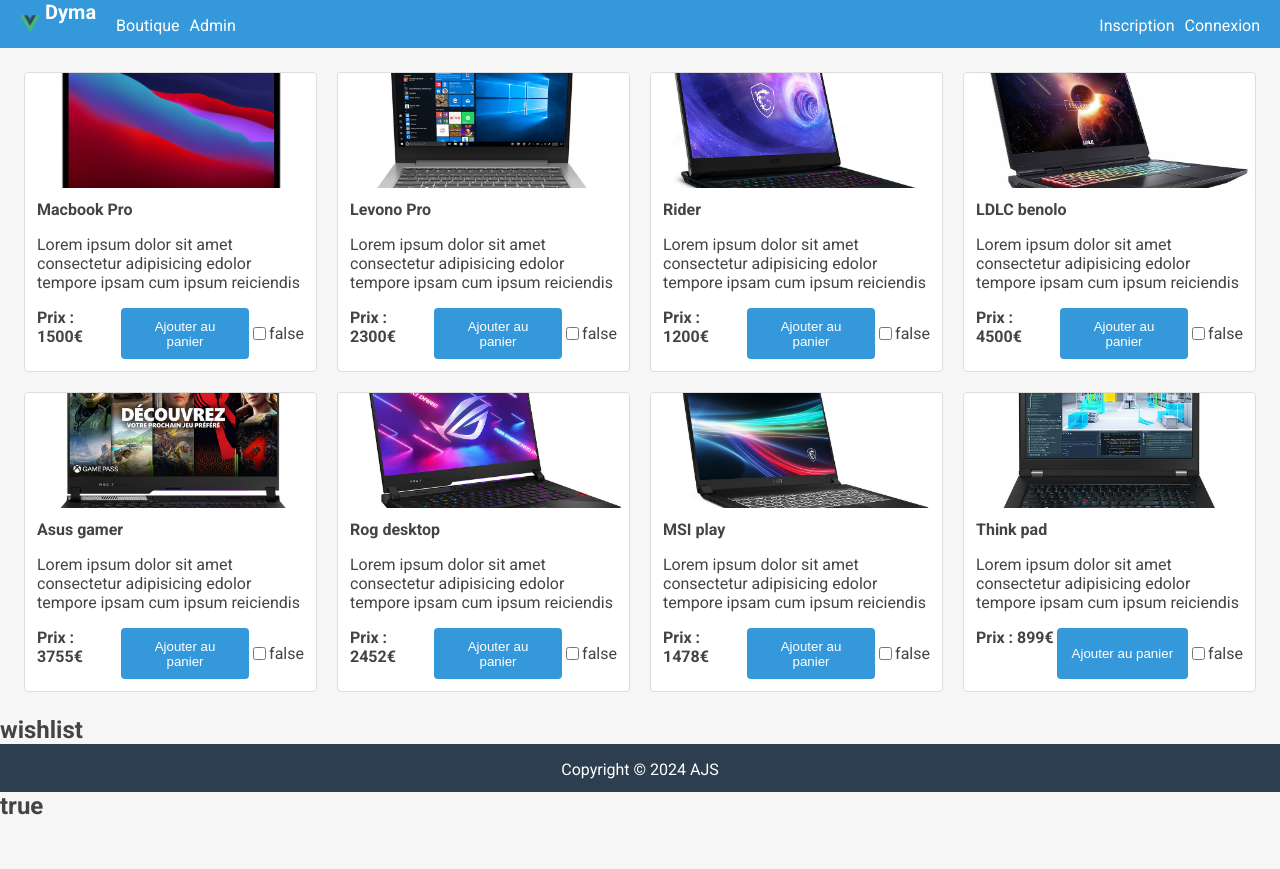
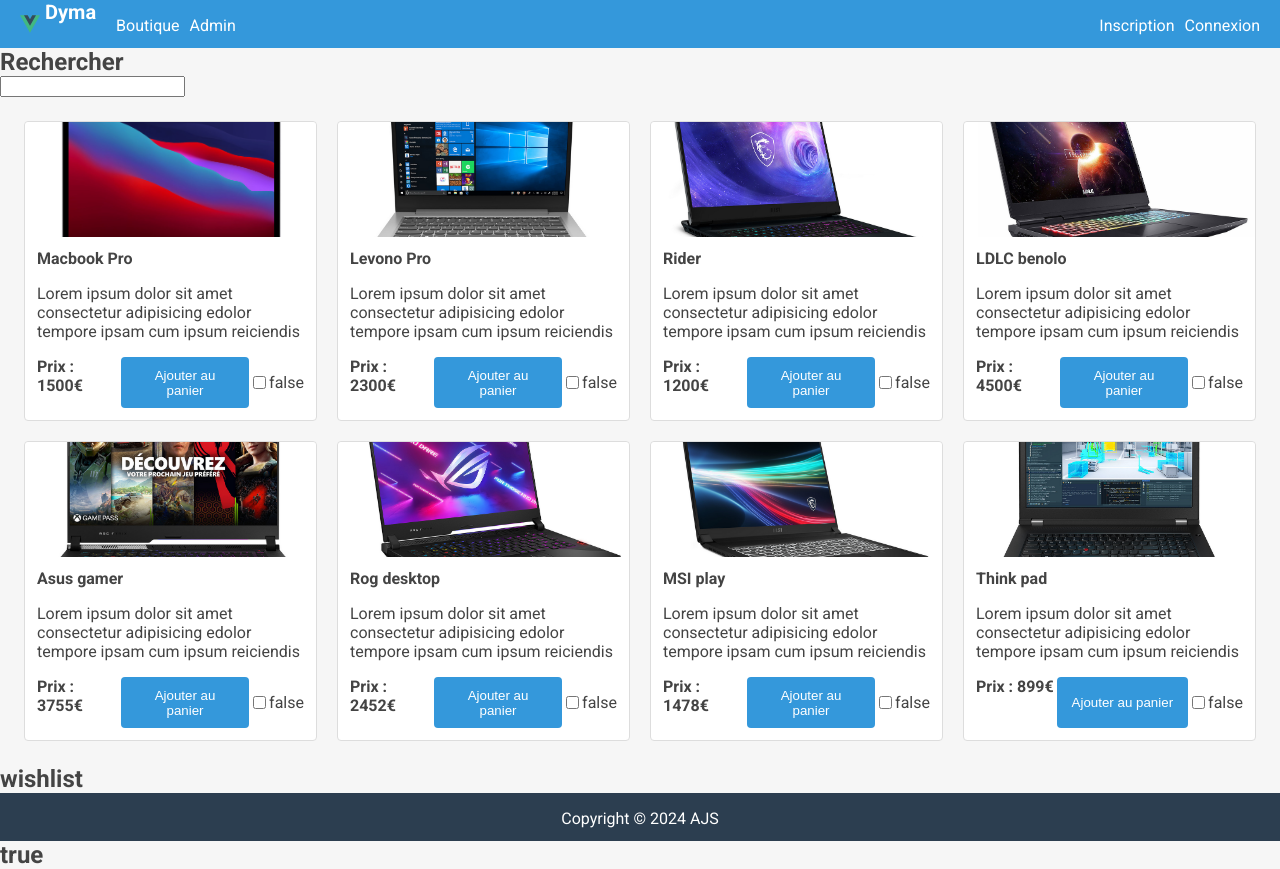
Before and after one commit to Antony-jacques/vue-ecommerce, a Vue app: page / in a window 1280 px wide. Before the commit the page ends 820 px from the top, so only its background shows below. Built offline with nearby package versions, Linux system fonts and the light colour scheme.

Commit message:
wip update search

```diff
--- a/src/App.vue
+++ b/src/App.vue
@@ -1,3 +1,30 @@
+<template>
+  <div
+    class="app-container"
+    :class="{
+      gridEmpty: cartEmpty
+    }"
+  >
+    <h2>{{ cartEmpty }}</h2>
+    <TheHeader class="header" />
+    <Shop
+      @add-product-to-cart="addProductToCart"
+      @add-to-wish-list="addToWishList"
+      @update-filter="updateFilter"
+      :products="state.products"
+      :filters="state.filters"
+      class="shop"
+    />
+    <Cart
+      v-if="!cartEmpty"
+      @remove-product-from-cart="removeProductFromCart"
+      :cart="state.cart"
+      class="cart"
+    />
+    <TheFooter class="footer" />
+  </div>
+</template>
+
 <script setup lang="ts">
 import TheHeader from './components/Header.vue'
 import TheFooter from './components/Footer.vue'
@@ -78,31 +105,6 @@
 })
 </script>
 
-<template>
-  <div
-    class="app-container"
-    :class="{
-      gridEmpty: cartEmpty
-    }"
-  >
-    <h2>{{ cartEmpty }}</h2>
-    <TheHeader class="header" />
-    <Shop
-      @add-product-to-cart="addProductToCart"
-      :products="state.products"
-      @add-to-wish-list="addToWishList"
-      @update-filter="updateFilter"
-      class="shop"
-    />
-    <Cart
-      v-if="!cartEmpty"
-      @remove-product-from-cart="removeProductFromCart"
-      :cart="state.cart"
-      class="cart"
-    />
-    <TheFooter class="footer" />
-  </div>
-</template>
 
 <style lang="scss">
 @use './assets/scss/base.scss' as *;
--- a/src/components/Shop/Shop.vue
+++ b/src/components/Shop/Shop.vue
@@ -1,5 +1,6 @@
 <template>
   <div>
+    <ShopFilters @update-filter="emit('updateFilter', $event)" :filters="filters"/>
     <ShopProductList @add-product-to-cart="emit('addProductToCart', $event)" :products="products"
     @add-to-wish-list="addToWishList" />
     <div>
@@ -13,15 +14,18 @@
 
 <script setup lang="ts">
 import { reactive } from 'vue'
-import type { ProductInterface } from '../../interfaces'
+import type { FiltersInterface, FilterUpdate, ProductInterface } from '../../interfaces'
 import ShopProductList from './ShopProductList.vue'
+import ShopFilters from './ShopFilters.vue'
 
 const props = defineProps<{
-  products: ProductInterface[]
+  products: ProductInterface[];
+  filters: FiltersInterface;
 }>()
 
 const emit = defineEmits<{
   (e: 'addProductToCart', productId: number):void,
+  (e: 'updateFilter', updateFilter: FilterUpdate):void
 }>()
 
 const state = reactive<{
--- /dev/null
+++ b/src/components/Shop/ShopFilters.vue
@@ -0,0 +1,20 @@
+<script setup lang="ts">
+import { FiltersInterface, FilterUpdate } from '../../interfaces'
+
+const props = defineProps<{
+  filters: FiltersInterface;
+}>()
+
+const emit = defineEmits<{
+  (e: 'updateFilter', updateFilters: FilterUpdate)
+}>()
+</script>
+<template>
+  <h2>Rechercher</h2>
+  <input
+    @input="emit('updateFilter', { search: ($event.target as HTMLInputElement).value })"
+    type="text"
+  />
+</template>
+
+<style></style>
```
